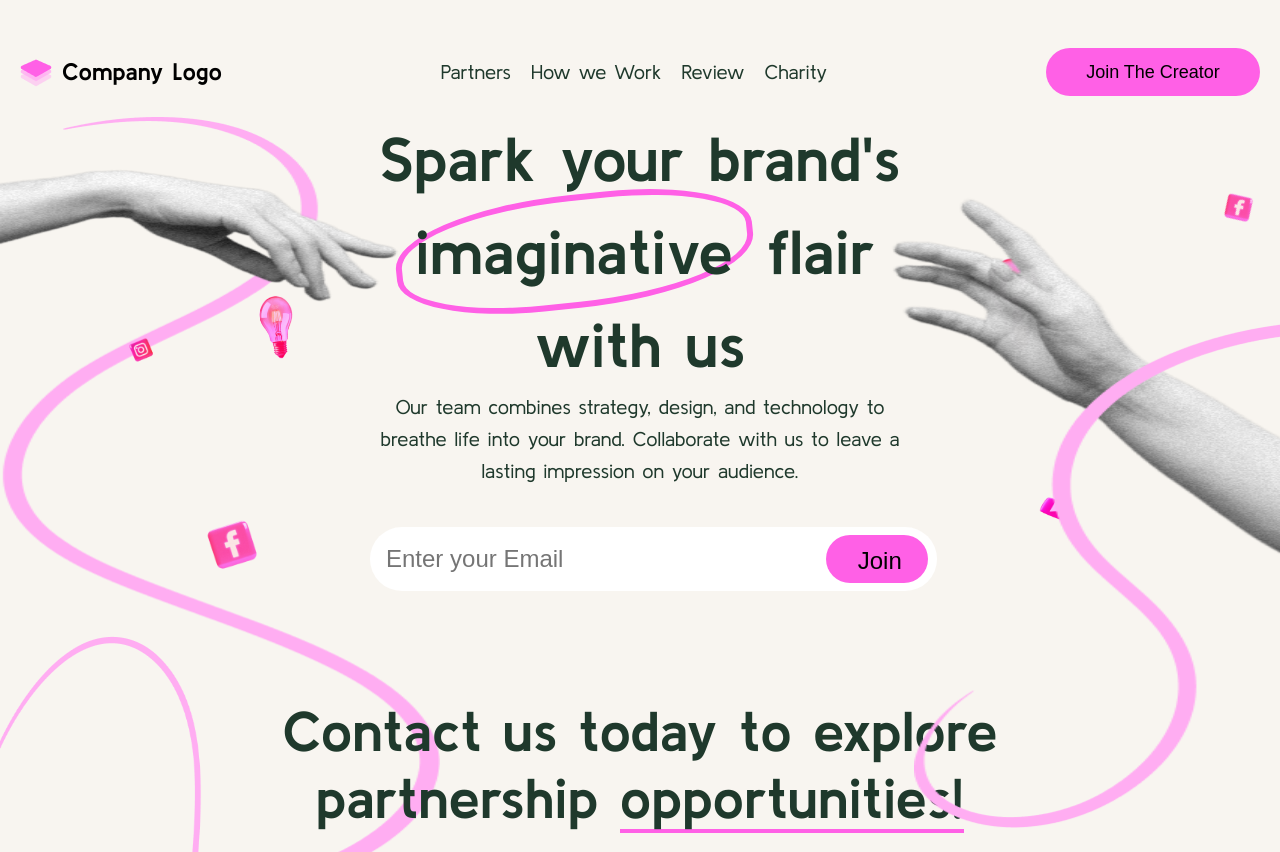
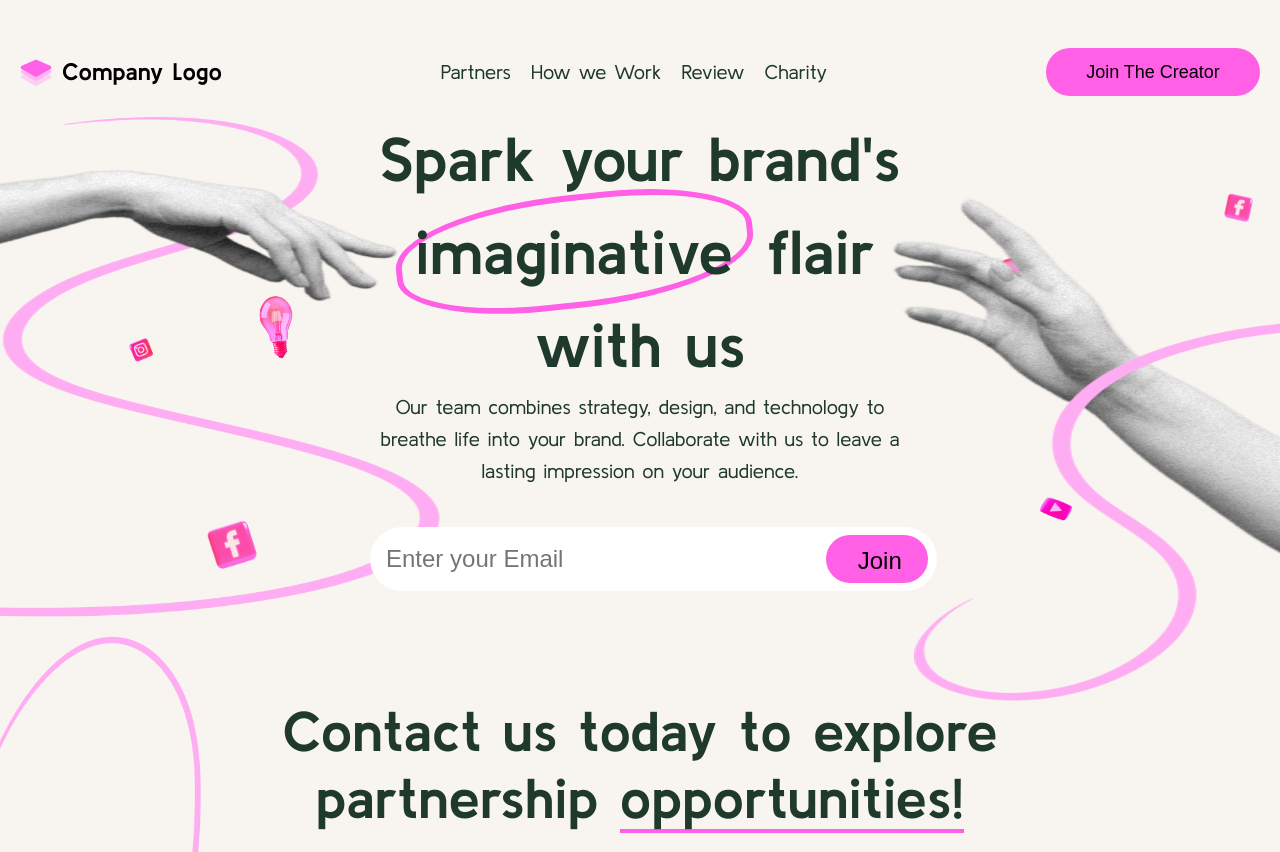
Before and after one commit to PavankalyanDudala/pavankalyanDudalaCreatifZillaTask, a plain HTML site: page index.html in a window 1280 px wide. Shown: the top 852 px of the page. Drawn offline with Linux system fonts and the light colour scheme.

Commit message:
Height Changes

```diff
--- a/css/styles.css
+++ b/css/styles.css
@@ -81,7 +81,7 @@ header button {
 .banner-section .top-left-vector {
     position: absolute;
     width: 440.49px;
-    height: 804.04px;
+    height: 500.04px;
     top: 5px;
     left: 0px;
 }
@@ -89,7 +89,7 @@ header button {
 .banner-section .top-right-vector {
     position: absolute;
     width: 376.39px;
-    height: 507.35px;
+    height: 380.35px;
     top: 209px;
     right: -10px;
     z-index: 100;
```
